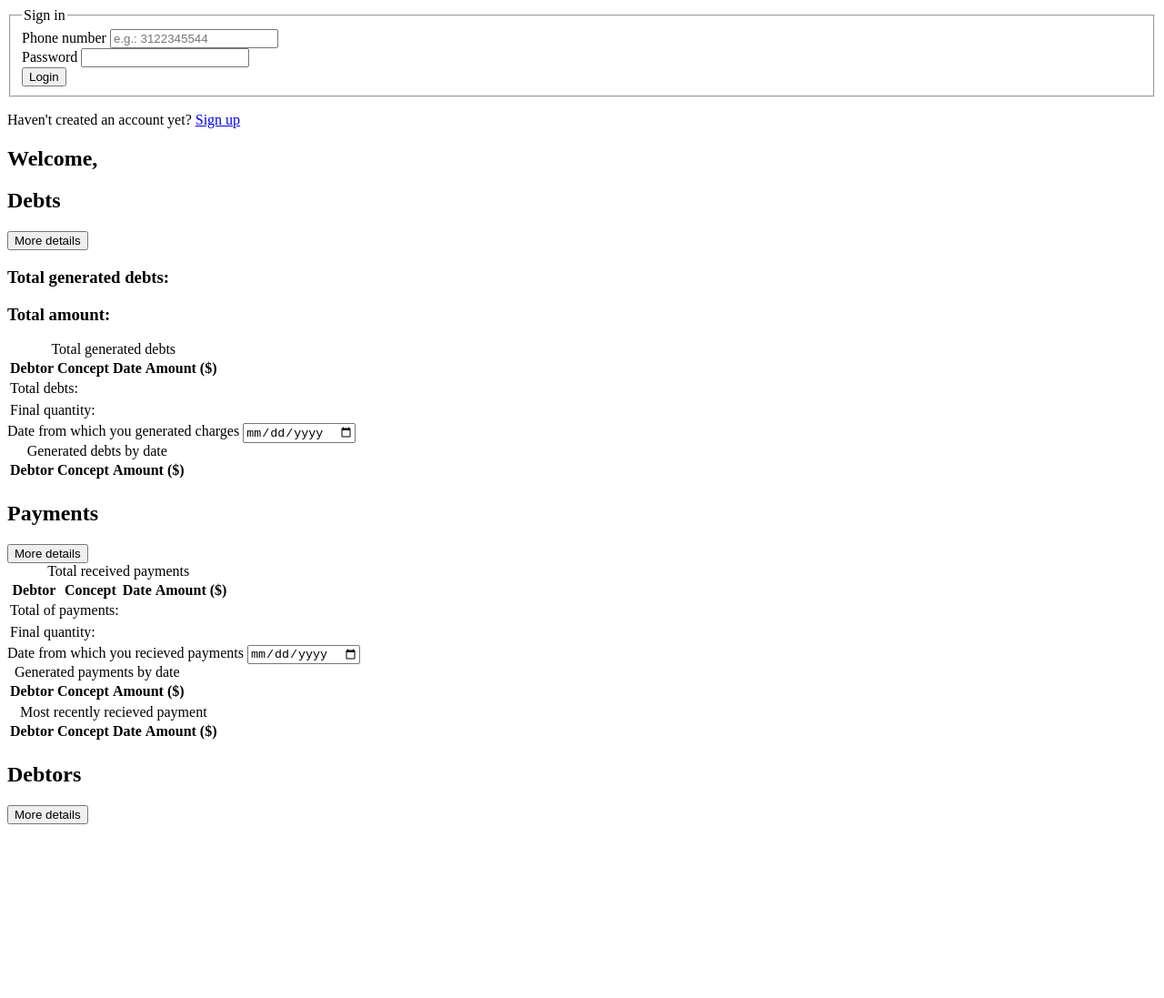
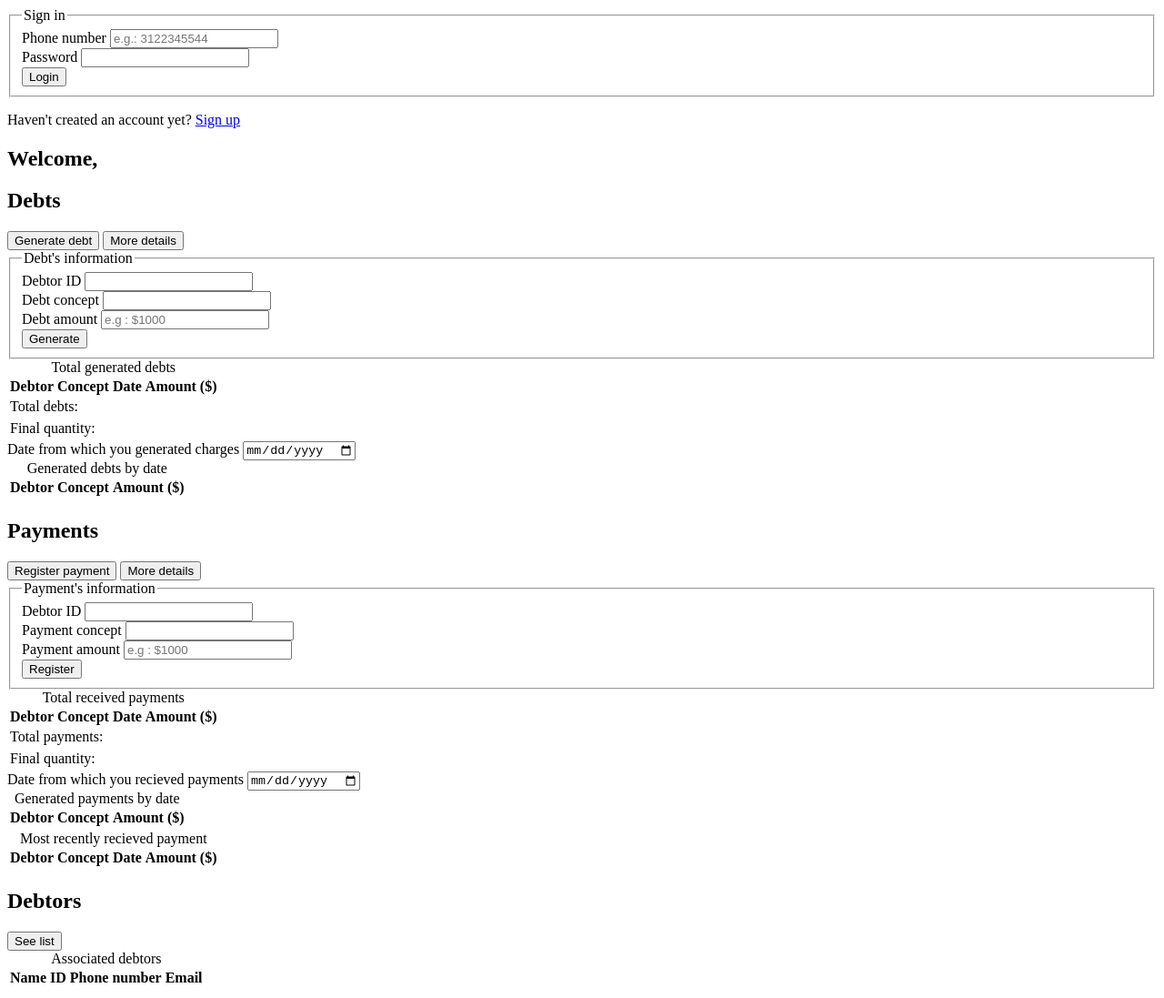
Before and after one commit to ginaesps/myAdminPay, a plain HTML site: page owner/index.html in a window 1280 px wide. Shown: the whole page at 91% size. Before the commit the page ends 914 px from the top, so only its background shows below. Drawn offline with Linux system fonts and the light colour scheme.

Commit message:
Debtor's html update

```diff
--- a/owner/index.html
+++ b/owner/index.html
@@ -41,17 +41,31 @@
 
             <div>
                 <h2>Debts</h2>
+                <button type="button" class="more_info">Generate debt</button>
                 <button type="button" class="more_info">More details</button>
 
-                <div class="owner__features" id="totalAndAmountDebts">
+                <div class="owner__features">
+                    <form id="debt__creation">
+                        <fieldset>
+                            <legend>Debt's information</legend>
                             <div>
-                        <h3>Total generated debts: </h3><!--how many-->
+                                <label for="d_debtor_id">Debtor ID</label>
+                                <input type="number" id="d_debtor_id">
                             </div>
                             <div>
-                        <h3>Total amount: </h3>
+                                <label for="debt_concept">Debt concept</label>
+                                <input type="text" id="debt_concept">
                             </div>
+                            <div>
+                                <label for="debt_amount">Debt amount</label>
+                                <input type="number" id="debt_amount" placeholder="e.g : $1000">
+                            </div>
+                            <input type="button" value="Generate">
+                        </fieldset>
+                    </form>
                 </div>
 
+                <div class="owner__features" id="debt__details">
                     <div class="owner__features" id="generatedDebts">
                         <table>
                             <caption>Total generated debts</caption>
@@ -97,9 +111,33 @@
                     </div>
                 </div>
 
+            </div>
+
             <div>
                 <h2>Payments</h2>
+                <button type="button" class="more_info">Register payment</button>
                 <button type="button" class="more_info">More details</button>
+
+                <div class="owner__features">
+                    <form id="payment__record">
+                        <fieldset>
+                            <legend>Payment's information</legend>
+                            <div>
+                                <label for="p_debtor_id">Debtor ID</label>
+                                <input type="number" id="p_debtor_id">
+                            </div>
+                            <div>
+                                <label for="payment_concept">Payment concept</label>
+                                <input type="text" id="payment_concept">
+                            </div>
+                            <div>
+                                <label for="payment_amount">Payment amount</label>
+                                <input type="number" id="payment_amount" placeholder="e.g : $1000">
+                            </div>
+                            <input type="button" value="Register">
+                        </fieldset>
+                    </form>
+                </div>
 
                 <div class="owner__features" id="totalAndAmountPayments">
                     <table>
@@ -115,7 +153,7 @@
                             </tbody>
                         </thead>
                         <tr>
-                            <td class="totalDebts" colspan="2">Total of payments: </td>
+                            <td class="totalDebts" colspan="2">Total payments: </td>
                         </tr>
                         <tr></tr>
                         <tr>
@@ -163,7 +201,24 @@
 
             <div>
                 <h2>Debtors</h2>
-                <button type="button" class="more_info">More details</button>
+                <button type="button" class="more_info">See list</button>
+
+                <div class="owner__features" id="associatedDebtors">
+                    <table>
+                        <caption>Associated debtors</caption>
+                        <thead>
+                            <tbody>
+                                <tr>
+                                    <th>Name</th>
+                                    <th>ID</th>
+                                    <th>Phone number</th>
+                                    <th>Email</th>
+                                </tr>
+                            </tbody>
+                        </thead>
+                        <tr></tr>
+                    </table>
+                </div>
             </div>
 
         </div>
```
Lines whose indentation alone changed are shown as unchanged.
